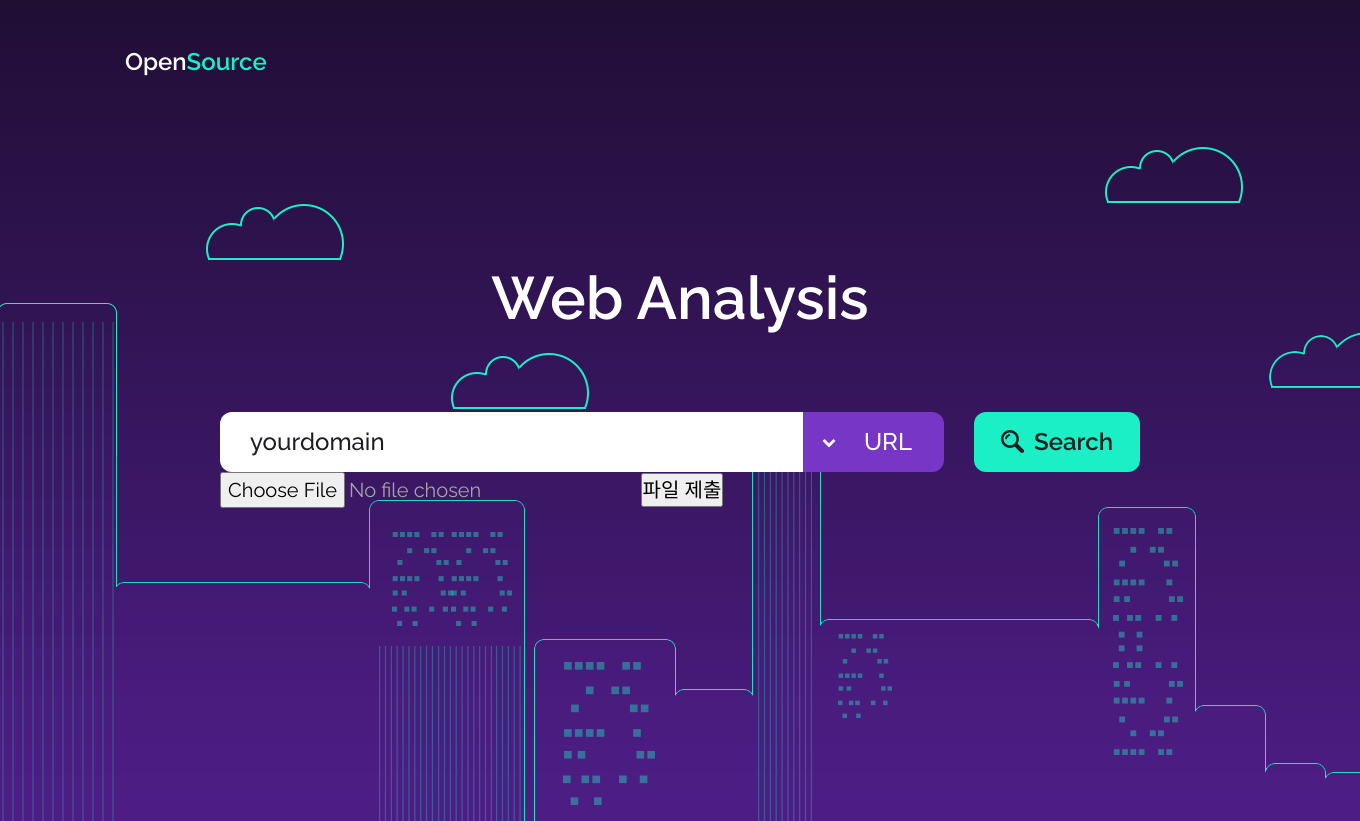
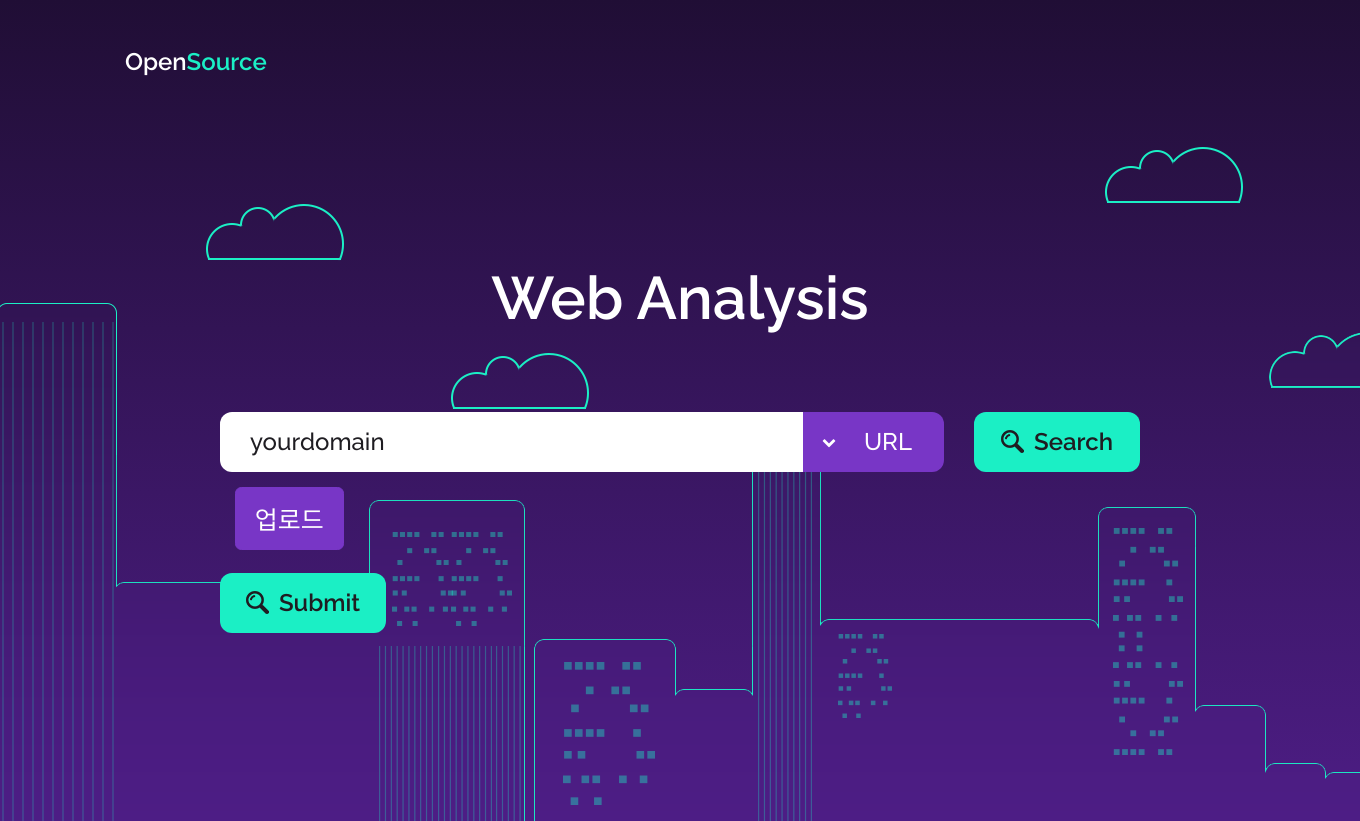
Before and after one commit to akuby21/OSFinalProject, a Flask app: page / in a window 1360 px wide; the page is wider, and only the part inside the window is pictured. Run offline with Flask 2, Linux system fonts and the light colour scheme; some libraries are stand-ins or nearby versions.

Commit message:
Update start.html

```diff
--- a/templates/start.html
+++ b/templates/start.html
@@ -1,7 +1,7 @@
 <!DOCTYPE html>
 <html lang="en">
 <head>
-<title>HostSpace</title>
+<title>OpenSource Final Project</title>
 <meta charset="utf-8">
 <meta http-equiv="X-UA-Compatible" content="IE=edge">
 <meta name="description" content="HostSpace template project">
@@ -25,7 +25,7 @@
          <div class="row">
             <div class="col">
                <div class="header_content d-flex flex-row align-items-center justify-content-start trans_400">
-                  <div class="logo"><a href="#">Open<span>Source</span></a></div>
+                  <div class="logo"><a href="http://127.0.0.1:5000/">Open<span>Source</span></a></div>
                </div>
             </div>
          </div>
@@ -66,9 +66,14 @@
                      	</form>
 
 			<form method="POST" action = "/analyze" enctype="multipart/form-data">
-                        <input type = "file" name="FileName" style="font-size: 20px;" />
-                        <input type = "submit" style="font-size: 20px;" value = "파일 제출"></input>
-                  	</form>
+
+
+                        <div class="filebox" name="FileName" style="border-radius: :1.0em;padding:15px 15px;font-size:25px;"/>
+                          <label for="ex_file">업로드</label>
+                          <input type="file" id="ex_file">
+                        </div>
+                        <button type = "submit" class="domain_search_button d-flex flex-row align-items-center justify-content-center" style="float:center"><img src="static/css/images/search.png" alt="">Submit</button>
+                    </form>
                   </div>
                </div>
             </div>
```
